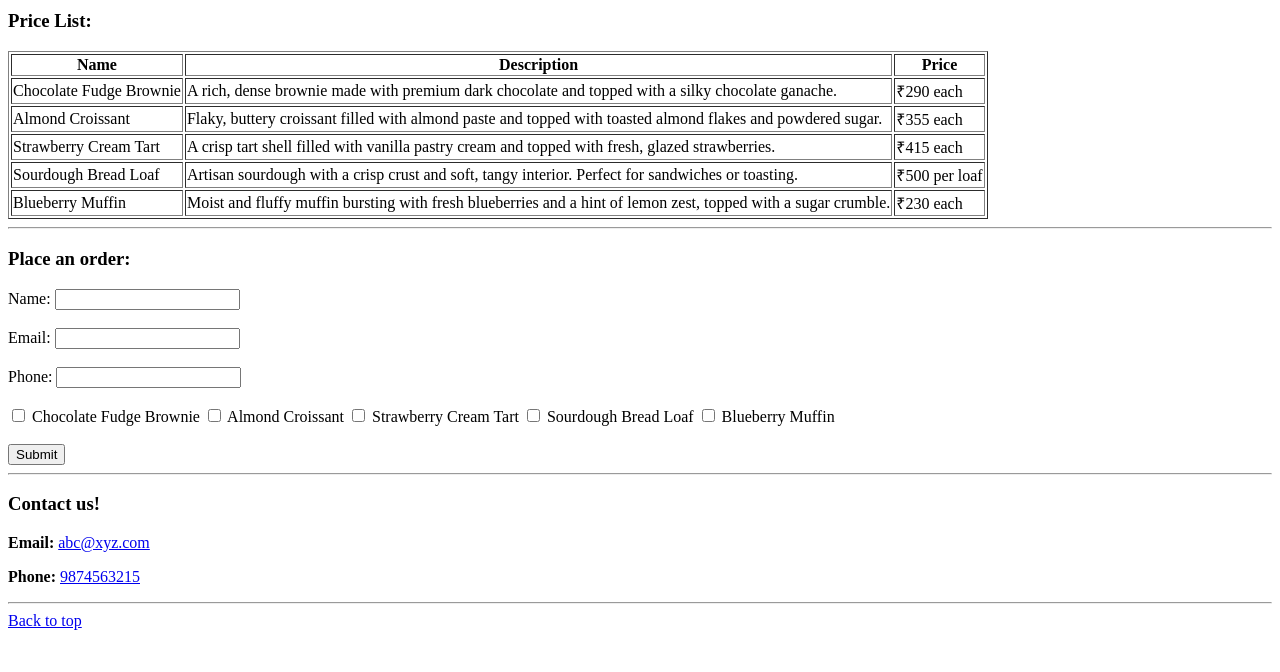
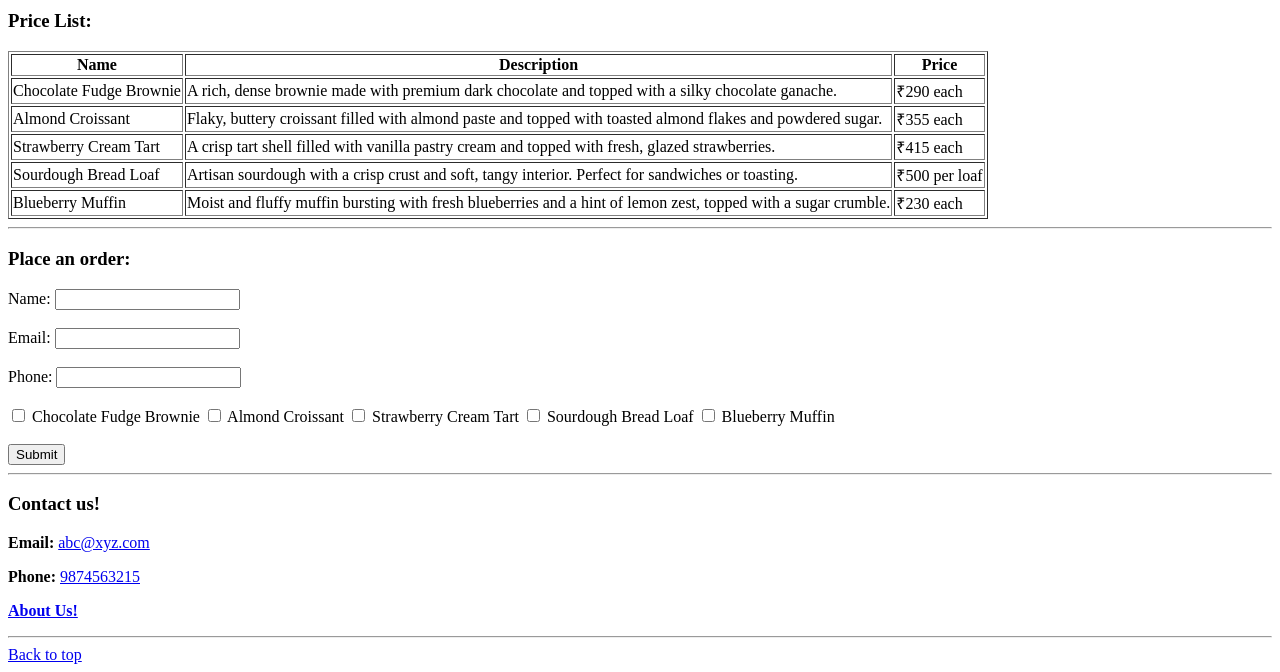
Before and after one commit to Aniruddh-134/myBakery, a plain HTML site: page index.html in a window 1280 px wide. Shown: the part 1024-1696 px from the top of the page. Before the commit the page ends 1662 px from the top, so only its background shows below. Drawn offline with Linux system fonts and the light colour scheme.

Commit message:
Updated index.html

```diff
--- a/index.html
+++ b/index.html
@@ -167,6 +167,9 @@
       <h3>Contact us!</h3>
       <p><b>Email: </b><a href="mailto:abc@xyz.com">abc@xyz.com</a></p>
       <p><b>Phone: </b><a href="tel:+919874563215">9874563215</a></p>
+      <p>
+        <a href="aboutUs.html" target="_blank"><strong>About Us!</strong></a>
+      </p>
     </footer>
     <hr />
     <!-- End of Footer section -->
```
